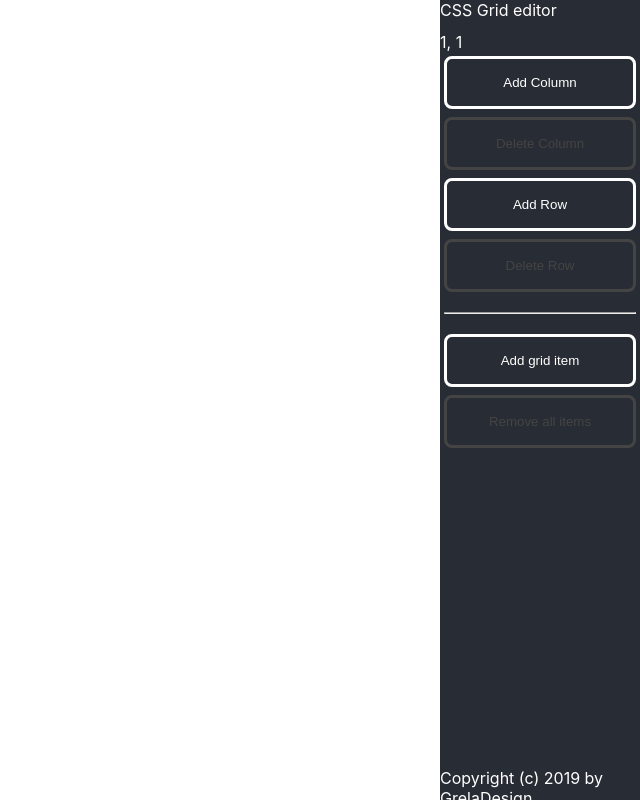
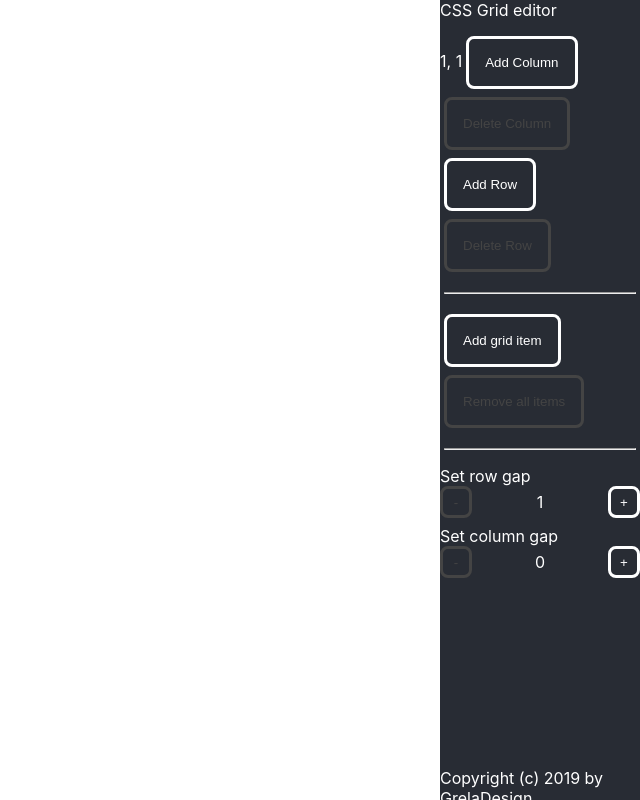
Before and after one commit to LukaszGrela/ts-react-css-grid, a React (Create React App) app: page / in a window 1280 px wide. Shown: the whole page, without its empty margins (640-1280 px from the left). Built offline with nearby package versions, Linux system fonts and the light colour scheme.

Commit message:
add NumberSpinner for row/column gap

```diff
--- a/src/components/Toolbox/Toolbox.tsx
+++ b/src/components/Toolbox/Toolbox.tsx
@@ -1,6 +1,7 @@
 import React from 'react';
 
 import './styles/index.scss';
+import NumberSpinner from '../NumberSpinner/NumberSpinner';
 
 export const ADD = 'ADD';
 export const REMOVE = 'REMOVE';
@@ -30,8 +31,18 @@ const Toolbox: React.FC<IProps> = ({
   const removeColumn = (): void => modifyColumn(REMOVE);
   const addRow = (): void => modifyRow(ADD);
   const removeRow = (): void => modifyRow(REMOVE);
+
+  const changeRowGap = (newValue: number): void => {
+    console.log('changeRowGap', newValue);
+  };
+
+  const changeColumnGap = (newValue: number): void => {
+    console.log('changeRowGap', newValue);
+  };
+
   return (
     <div className="Toolbox">
+      <div className="Toolbox_wrapper">
         <span>
           {columns}, {rows}
         </span>
@@ -66,6 +77,22 @@ const Toolbox: React.FC<IProps> = ({
           onClick={clearGridItems}>
           Remove all items
         </button>
+        <hr className="Toolbox_spacer" />
+        <span className="Toolbox_label">Set row gap</span>
+        <NumberSpinner
+          disableNext={false}
+          disablePrev={true}
+          value={1}
+          onChange={changeRowGap}
+        />
+        <span className="Toolbox_label">Set column gap</span>
+        <NumberSpinner
+          disableNext={false}
+          disablePrev={true}
+          value={0}
+          onChange={changeColumnGap}
+        />
+      </div>
     </div>
   );
 };
```
Lines whose indentation alone changed are shown as unchanged.
